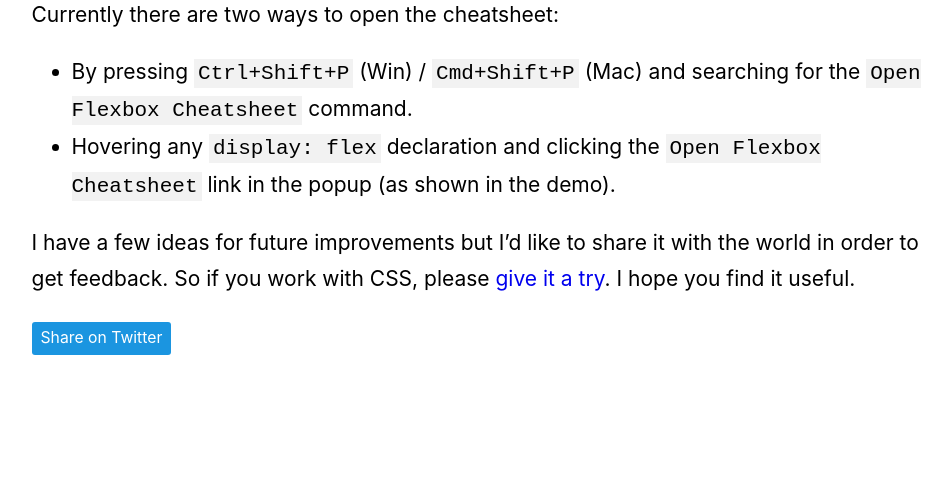
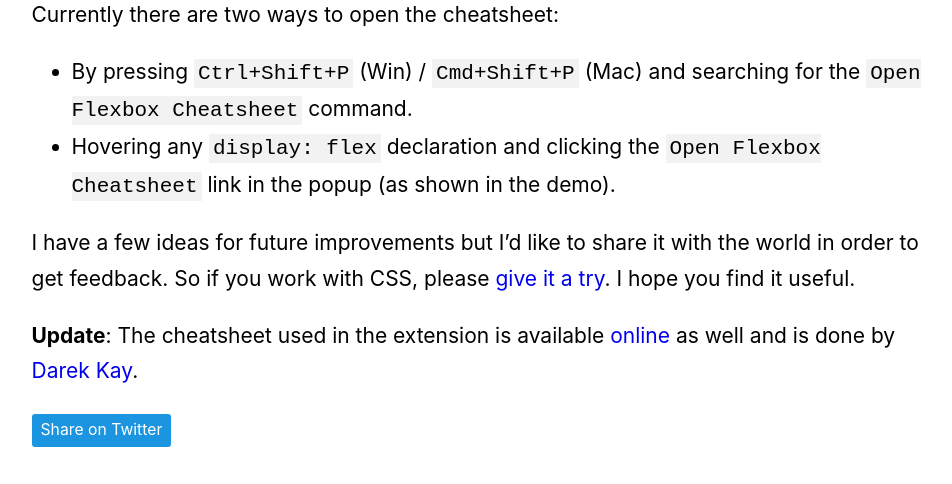
Before and after one commit to dzhavat/dzhavat.github.io, a Jekyll site: the page built from _posts/2019-09-04-flexbox-cheatsheet-inside-vs-code.md, in a window 1280 px wide and 900 px high, scrolled down 1150 px, cut to the strip 416-900 px from the top of the window. Shown: the whole strip, without its empty margins (157-1109 px from the left). Built offline with Jekyll 4.4.1, drawn with Linux system fonts in a browser that asks for light colours; our own code applies the rules of GitHub Pages for plain Markdown files; before the commit the page ends 1957 px from its top, so only the background shows below that; some of the changed text lies outside the part shown.

Commit message:
Update post

```diff
--- a/_posts/2019-09-04-flexbox-cheatsheet-inside-vs-code.md
+++ b/_posts/2019-09-04-flexbox-cheatsheet-inside-vs-code.md
@@ -28,3 +29,5 @@ Currently there are two ways to open the cheatsheet:
 * Hovering any `display: flex` declaration and clicking the `Open Flexbox Cheatsheet` link in the popup (as shown in the demo).
 
 I have a few ideas for future improvements but I’d like to share it with the world in order to get feedback. So if you work with CSS, please [give it a try](https://marketplace.visualstudio.com/items?itemName=dzhavat.css-flexbox-cheatsheet). I hope you find it useful.
+
+**Update**: The cheatsheet used in the extension is available [online](https://darekkay.com/dev/flexbox-cheatsheet.html) as well and is done by [Darek Kay](https://darekkay.com/).
```
Also changed, not shown: other parts of _posts/2019-09-04-flexbox-cheatsheet-inside-vs-code.md (+1 -0 lines).
